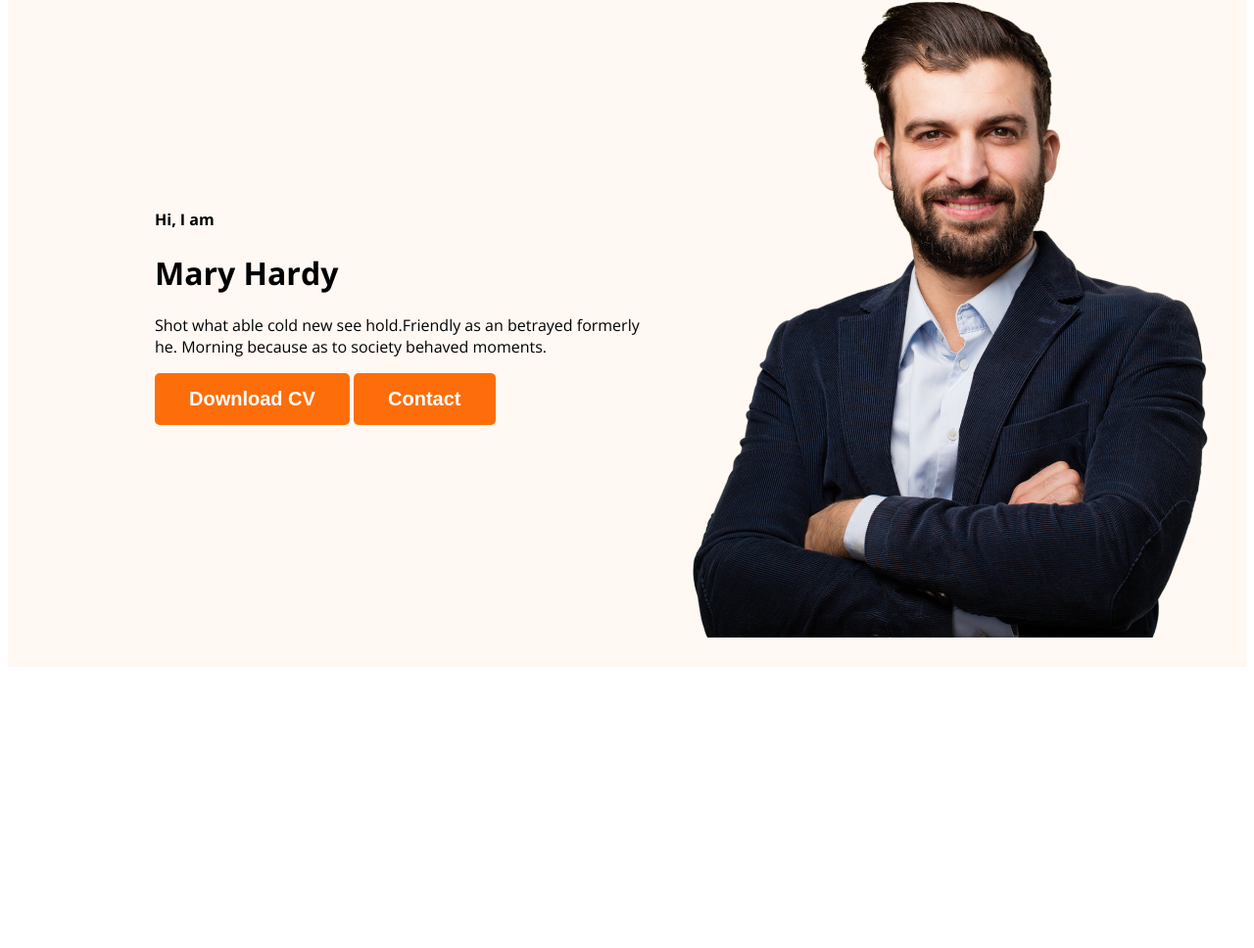
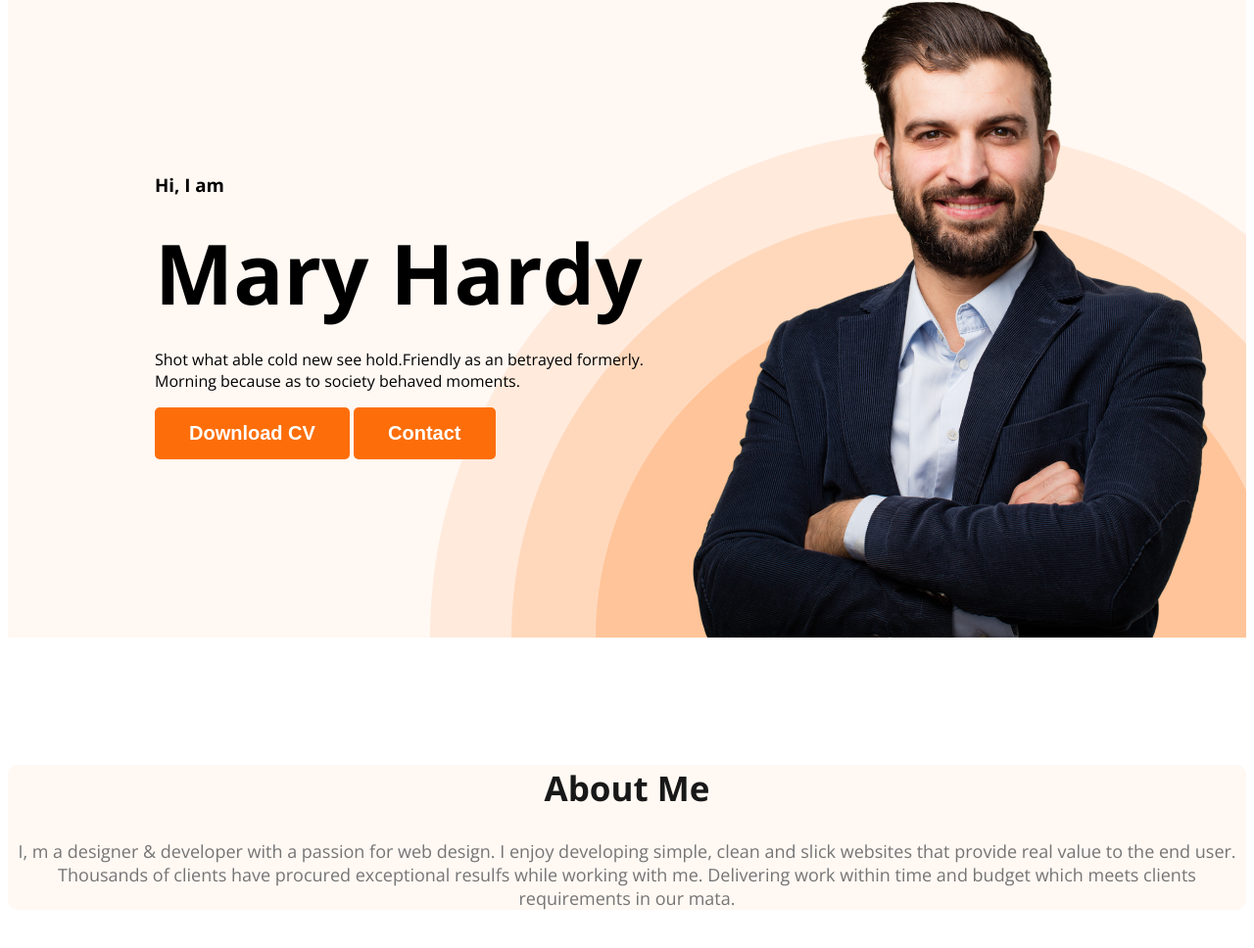
Before and after one commit to sujon157/Webdeveloper-portfolio, a plain HTML site: page index.html in a window 1280 px wide. Shown: the part 214-1182 px from the top of the page at 98% size. Before the commit the page ends 903 px from the top, so only its background shows below. Drawn offline with nearby package versions, Linux system fonts and the light colour scheme.

Commit message:
about section created

```diff
--- a/index.html
+++ b/index.html
@@ -24,10 +24,11 @@
         </nav>
         <div class="banner">
             <div class="banner-content">
-                <h4 class="banner-greeting">Hi, I  am</h4>
+                <h3 class="banner-greeting">Hi, I  am</h3>
                 <h1 class="banner-title">Mary Hardy</h1>
-                <p>
-                    Shot what able cold new see hold.Friendly as an betrayed formerly he. Morning because as to society behaved moments.
+                <p class="banner-description">
+                    Shot what able cold new see hold.Friendly as an betrayed  formerly.
+                  Morning because as to society behaved moments.
                 </p>
                  <button class="btn-primary">Download CV</button>
                  <button class="btn-primary">Contact</button>
@@ -36,6 +37,12 @@
         </div>
     </header>
     <main>
+        <section class="about">
+            <h1 class="section-title"> About Me</h1>
+            <p class="section-description">
+                I, m a designer & developer with a passion for web design. I enjoy developing simple, clean and slick websites that provide real value to the end user. Thousands of clients have procured exceptional resulfs while working with me. Delivering work within time and budget which meets clients requirements in our mata.
+            </p>
+        </section>
 
     </main>
     <footer>
--- a/styles/portfolio.css
+++ b/styles/portfolio.css
@@ -21,7 +21,8 @@ body {
     font-weight: 700;
     padding: 15px 35px;
 }
-nav{
+
+nav {
     display: flex;
     justify-content: space-between;
     align-items: center;
@@ -50,19 +51,68 @@ nav a {
     text-decoration: none;
     color: #474747;
 }
+
 /* header related style */
 
-.header{
+.header {
     background-color: #FFF8F3;
+    background-image: url('../images/header_bg.png');
+    background-repeat: no-repeat;
+    background-position: bottom right;
 }
-.banner{
-    padding: 30px 30px 30px 150px;
+
+.banner {
+    padding: 30px 30px 0 150px;
     display: flex;
     align-items: center;
+    justify-content: space-between;
 
 }
 
-.banner.profile-img{
+.banner.profile-img {
     width: 500px;
 
 }
+
+.banner-gretting {
+
+    font-size: 45px;
+    color: #474747;
+    margin: o;
+}
+
+.banner-title {
+    font-size: 85px;
+
+    font-weight: 700;
+    margin-top: 5px;
+    margin-bottom: 20px;
+}
+
+.banner-content {
+    max-width: 500px;
+}
+
+.section-title {
+    color: #181818;
+    text-align: center;
+    font-size: 35px;
+    font-weight: 700;
+
+}
+
+.section-description {
+    color: #757575;
+    text-align: center;
+
+    font-size: 18px;
+}
+
+/* main section  style */
+.about {
+    border-radius: 10px;
+    background: #FFF8F3;
+    margin: 130px 0;
+}
+
+/* about section style */
```
